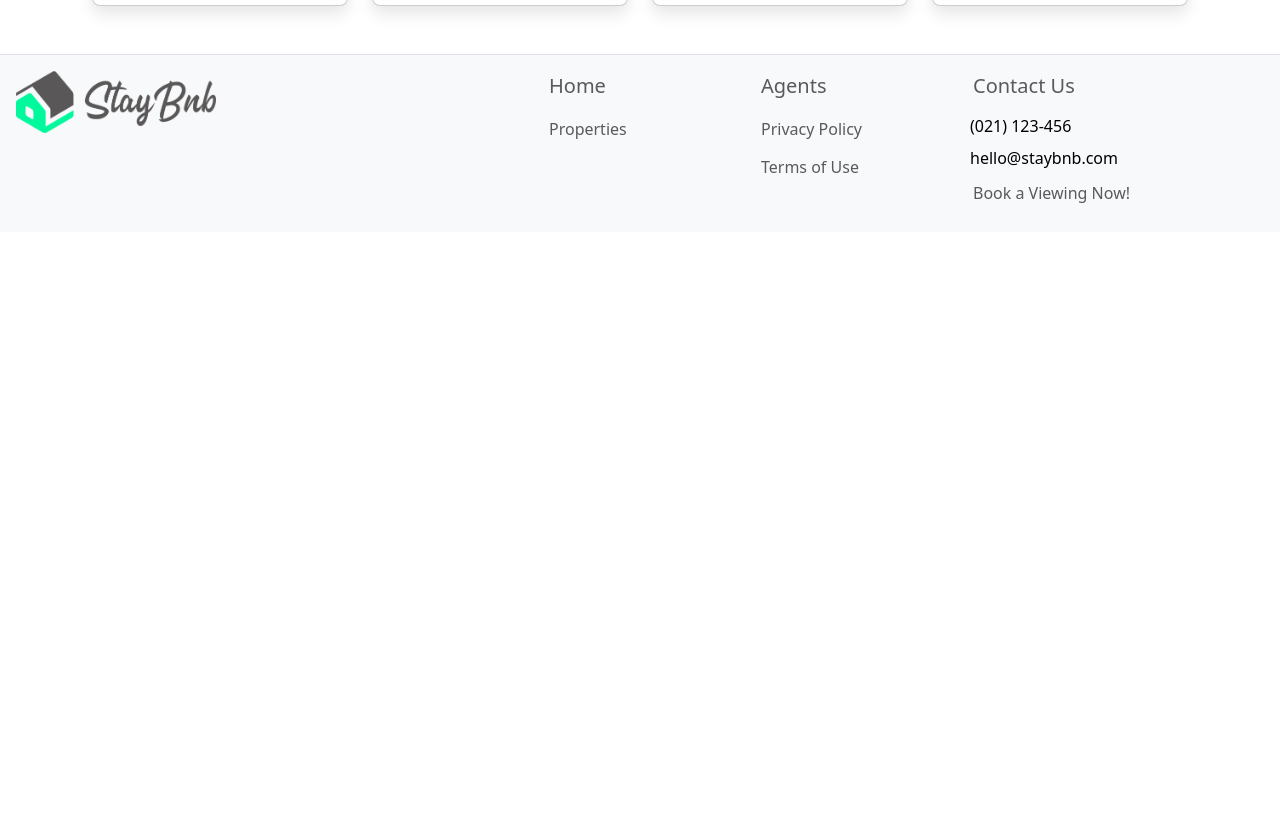
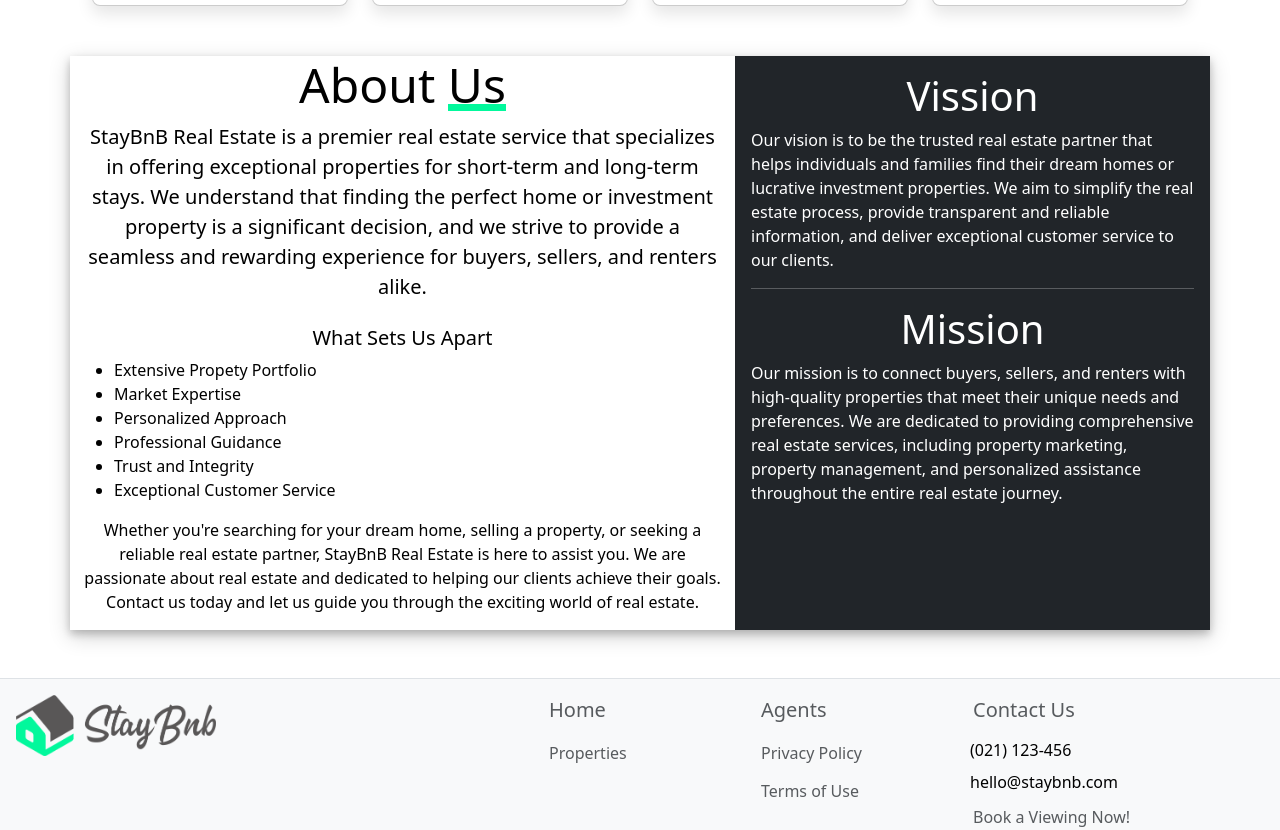
Before and after one commit to CathMonsales/KodeGo-Project2, a plain HTML site: page agents.html in a window 1280 px wide. Shown: the part 836-1666 px from the top of the page. Before the commit the page ends 1068 px from the top, so only its background shows below. Drawn offline with nearby package versions, Linux system fonts and the light colour scheme.

Commit message:
Added about us

```diff
--- a/agents.html
+++ b/agents.html
@@ -239,6 +239,54 @@
 
     </section>
 
+    <main class="container">
+        <div class="row" style="margin-top: 50px;">
+            <div class="col-md-7 bg-white">
+                <div class="about text-center">
+                    <h1 class="display-5 fw-normal text-body-emphasis">About <span class="brand_underline">Us</span></h1>
+                    <p class="lead mb-4">
+                        StayBnB Real Estate is a premier real estate service that specializes in offering exceptional
+                        properties for short-term and long-term stays. We understand that finding the perfect home or
+                        investment property is a significant decision, and we strive to provide a seamless and rewarding
+                        experience for buyers, sellers, and renters alike.
+                    </p>
+                </div>
+                <div>
+                    <h5 class="text-center">What Sets Us Apart</h5>
+                    <ul>
+                        <li>Extensive Propety Portfolio</li>
+                        <li>Market Expertise</li>
+                        <li>Personalized Approach</li>
+                        <li>Professional Guidance</li>
+                        <li>Trust and Integrity</li>
+                        <li>Exceptional Customer Service</li>
+                    </ul>
+                    <p class="text-center">
+                        Whether you're searching for your dream home, selling a property, or seeking a reliable real estate
+                        partner, StayBnB Real Estate is here to assist you. We are passionate about real estate and dedicated
+                        to helping our clients achieve their goals. Contact us today and let us guide you through the exciting
+                        world of real estate.
+                    </p>
+                </div>
+            </div>
+            <div class="col-md-5 p-3 bg-dark text-white">
+                <h1 class="fw-medium text-center">Vission</h1>
+                <p>
+                    Our vision is to be the trusted real estate partner that helps individuals and families find
+                    their dream homes or lucrative investment properties. We aim to simplify the real estate process,
+                     provide transparent and reliable information, and deliver exceptional customer service to our clients.
+                </p>
+                <hr>
+                <h1 class="fw-medium text-center">Mission</h1>
+                <p>
+                    Our mission is to connect buyers, sellers, and renters with high-quality properties that meet their
+                    unique needs and preferences. We are dedicated to providing comprehensive real estate services, including
+                    property marketing, property management, and personalized assistance throughout the entire real estate journey.
+                </p>
+            </div>
+        </div>
+    </main>
+
     <footer class="p-3 mt-5 border-top bg-light">
         <div class="row">
             <div class="col-md-5">
```
